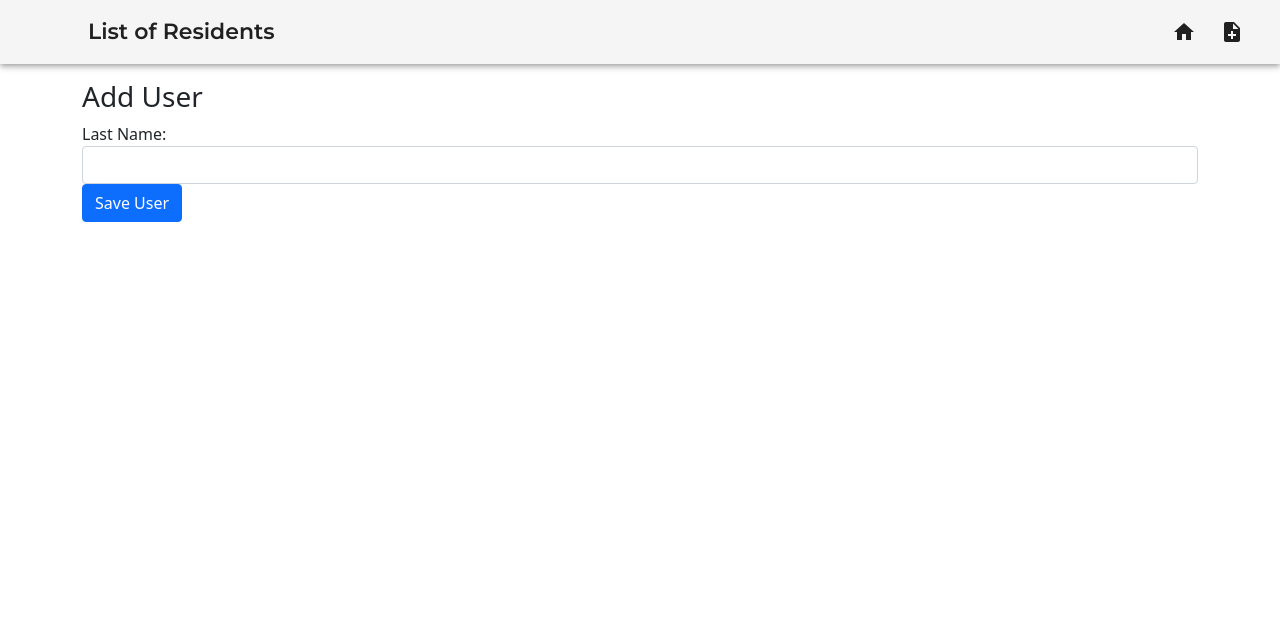
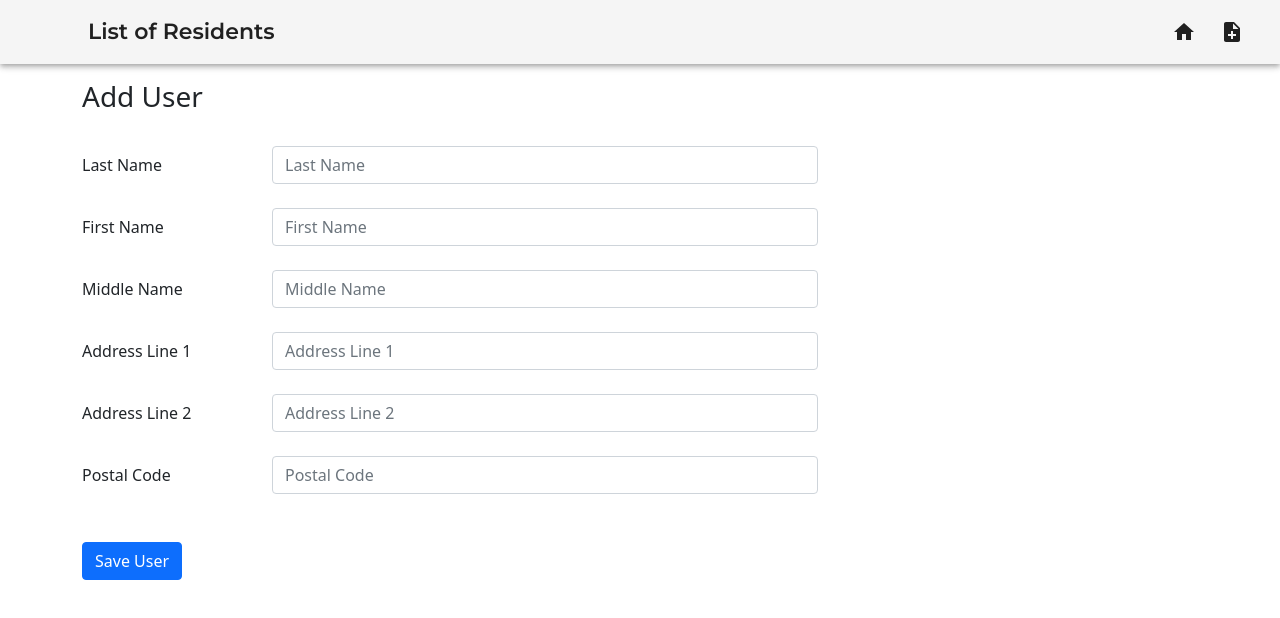
Before and after one commit to Buenaventura-Celine/User_Registration, a React (Create React App) app in the folder user_registration/: page /create in a window 1280 px wide. Shown: the top 618 px of the page. Built offline with nearby package versions, Linux system fonts and the light colour scheme.

Commit message:
Added middle and first name, postal code, and address in userform

```diff
--- a/user_registration/src/UserForm.js
+++ b/user_registration/src/UserForm.js
@@ -12,10 +12,15 @@ export const UserForm = ({ user, onSubmit }) =>{
     });
 
     return (
+
         <form onSubmit={submitHandler}>
-            <div className="form-group">
-                <label htmlFor="name">Last Name:</label>
+            <br></br>
+            {/* Last Name */}
+            <div className="form-group row">
+                <label className="col-sm-2 col-form-label">Last Name</label>
+                <div className="col-sm-6">
                     <input
+                        placeholder="Last Name"
                         className="form-control"
                         type="text"
                         name="name"
@@ -26,6 +31,106 @@ export const UserForm = ({ user, onSubmit }) =>{
                         })}
                     />
                 </div>
+            </div>
+            <br></br>
+
+            {/* First Name */}
+            <div className="form-group row">
+                <label className="col-sm-2 col-form-label">First Name</label>
+                <div className="col-sm-6">
+                    <input
+                        placeholder="First Name"
+                        className="form-control"
+                        type="text"
+                        name="first_name"
+                        id="first_name"
+                        autoComplete="off"
+                        {...register("first_name", {
+                            required: "Required",
+                        })}
+                    />
+                </div>
+            </div>
+            <br></br>
+
+             {/* Middle Name */}
+             <div className="form-group row">
+                <label className="col-sm-2 col-form-label">Middle Name</label>
+                <div className="col-sm-6">
+                    <input
+                        placeholder="Middle Name"
+                        className="form-control"
+                        type="text"
+                        name="middle_name"
+                        id="middle_name"
+                        autoComplete="off"
+                        {...register("middle_name", {
+                            required: "Required",
+                        })}
+                    />
+                </div>
+            </div>
+            <br></br>
+
+            {/* Address Line 1 */}
+            <div className="form-group row">
+                <label className="col-sm-2 col-form-label">Address Line 1</label>
+                <div className="col-sm-6">
+                    <input
+                        placeholder="Address Line 1"
+                        className="form-control"
+                        type="text"
+                        name="address_one"
+                        id="address_one"
+                        autoComplete="off"
+                        {...register("address_one", {
+                            required: "Required",
+                        })}
+                    />
+                </div>
+            </div>
+            <br></br>
+
+            {/* Address Line 2 */}
+            <div className="form-group row">
+                <label className="col-sm-2 col-form-label">Address Line 2</label>
+                <div className="col-sm-6">
+                    <input
+                        placeholder="Address Line 2"
+                        className="form-control"
+                        type="text"
+                        name="address_two"
+                        id="address_two"
+                        autoComplete="off"
+                        {...register("address_two", {
+                            required: "Required",
+                        })}
+                    />
+                </div>
+            </div>
+            <br></br>
+
+            {/* Postal Code */}
+            <div className="form-group row">
+                <label className="col-sm-2 col-form-label">Postal Code</label>
+                <div className="col-sm-6">
+                    <input
+                        placeholder="Postal Code"
+                        className="form-control"
+                        type="text"
+                        name="postal_code"
+                        id="postal_code"
+                        autoComplete="off"
+                        {...register("postal_code", {
+                            required: "Required",
+                        })}
+                    />
+                </div>
+            </div>
+            <br></br>
+
+
+            <br></br>
             <div className="form-group">
                 <button type="submit" className="btn btn-primary">
                     Save User
--- a/user_registration/src/UserList.js
+++ b/user_registration/src/UserList.js
@@ -1,7 +1,6 @@
 import React, { useEffect, useState } from 'react';
 import { Link } from 'react-router-dom';
 import { getUsers } from './api';
-import Grid from '@material-ui/core/Grid'
 
 //for designing
 import { withStyles, makeStyles } from '@material-ui/core/styles';
@@ -12,16 +11,6 @@ import TableContainer from '@material-ui/core/TableContainer';
 import TableHead from '@material-ui/core/TableHead';
 import TableRow from '@material-ui/core/TableRow';
 import Paper from '@material-ui/core/Paper';
-import { createMuiTheme } from '@material-ui/core/styles';
-
-const theme = createMuiTheme({
-    palette : {
-        type : 'dark',
-        background : {
-            default : "#000000"
-        }
-    }
-})
 
 const StyledTableCell = withStyles((theme) => ({
   head: {
```
Lines whose indentation alone changed are shown as unchanged.
